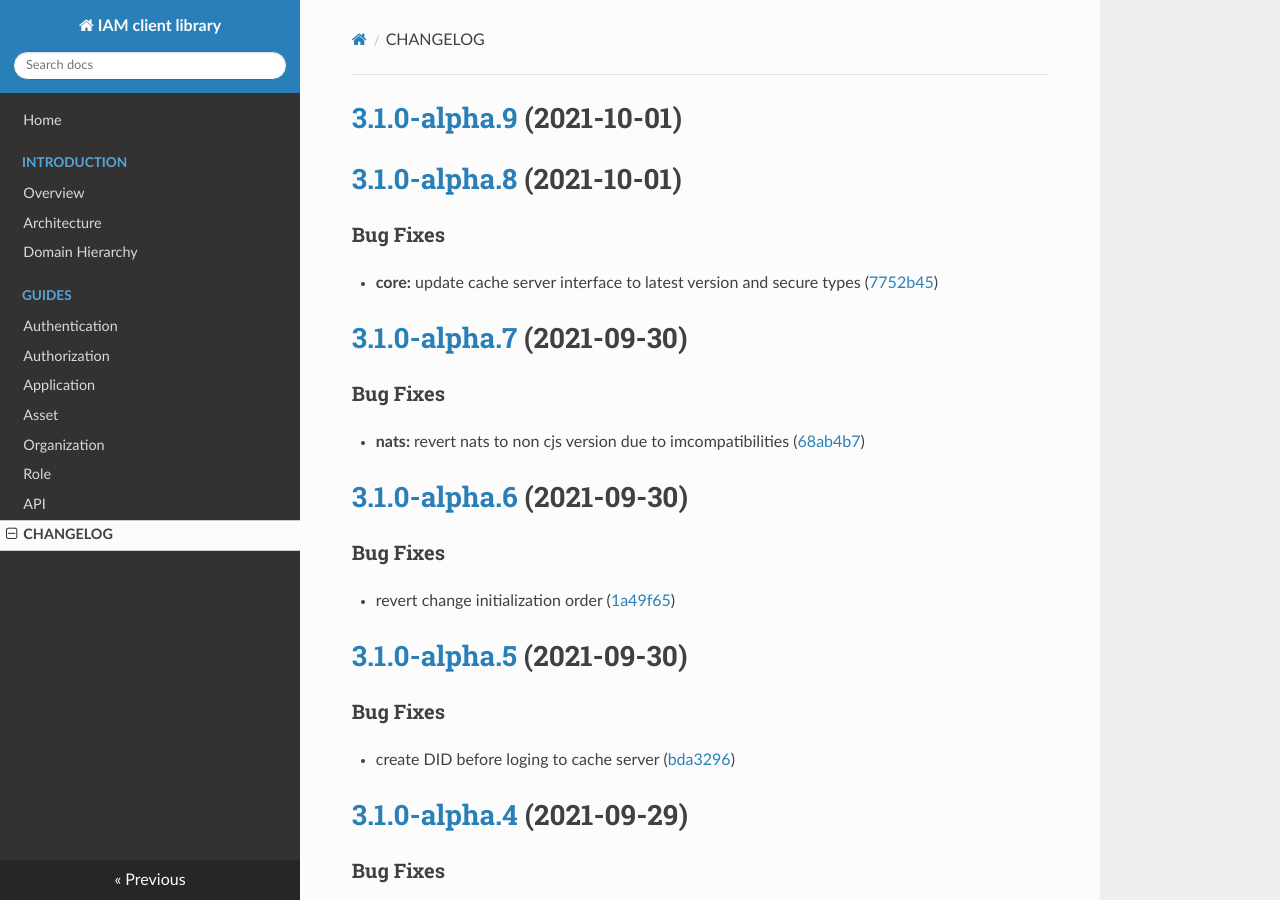
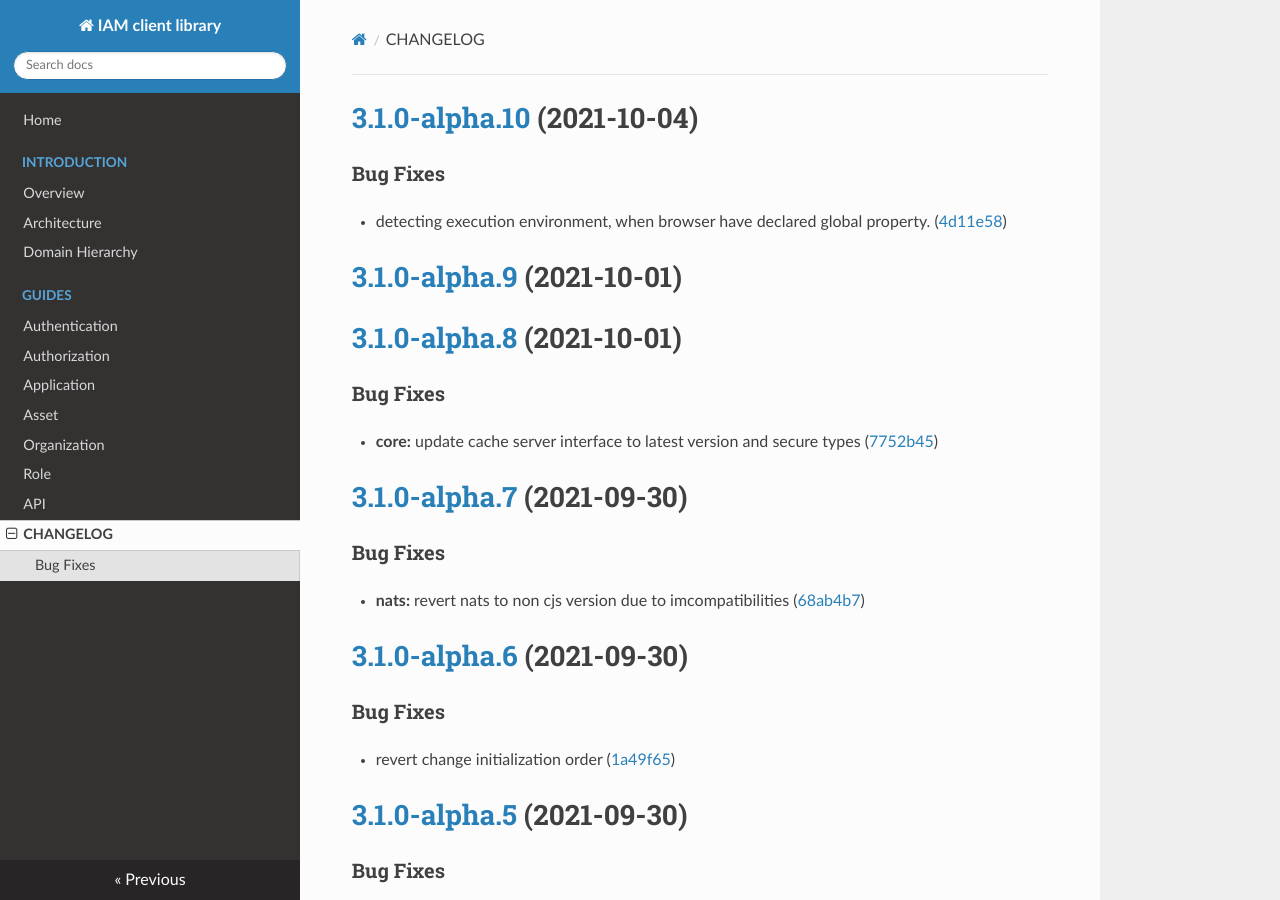
Before and after one commit to energywebfoundation/iam-client-lib, an MkDocs documentation site: the page built from docs/CHANGELOG.md, in a window 1280 px wide and 900 px high. Built offline with MkDocs 1.6.1, drawn with Linux system fonts in a browser that asks for light colours; nearby versions of some CDN libraries.

Commit message:
chore(release): 3.1.0-alpha.10 [skip ci]
# [3.1.0-alpha.10](https://github.com/energywebfoundation/iam-client-lib/compare/v3.1.0-alpha.9...v3.1.0-alpha.10) (2021-10-04)

### Bug Fixes

* detecting execution environment, when browser have declared global property. ([4d11e58](https://github.com/energywebfoundation/iam-client-lib/commit/4d11e58f2731fa8201e8b3d5e09985c2a4972b7e))

```diff
--- a/docs/CHANGELOG.md
+++ b/docs/CHANGELOG.md
@@ -1,3 +1,10 @@
+# [3.1.0-alpha.10](https://github.com/energywebfoundation/iam-client-lib/compare/v3.1.0-alpha.9...v3.1.0-alpha.10) (2021-10-04)
+
+
+### Bug Fixes
+
+* detecting execution environment, when browser have declared global property. ([4d11e58](https://github.com/energywebfoundation/iam-client-lib/commit/4d11e58f2731fa8201e8b3d5e09985c2a4972b7e))
+
 # [3.1.0-alpha.9](https://github.com/energywebfoundation/iam-client-lib/compare/v3.1.0-alpha.8...v3.1.0-alpha.9) (2021-10-01)
 
 # [3.1.0-alpha.8](https://github.com/energywebfoundation/iam-client-lib/compare/v3.1.0-alpha.7...v3.1.0-alpha.8) (2021-10-01)
```
